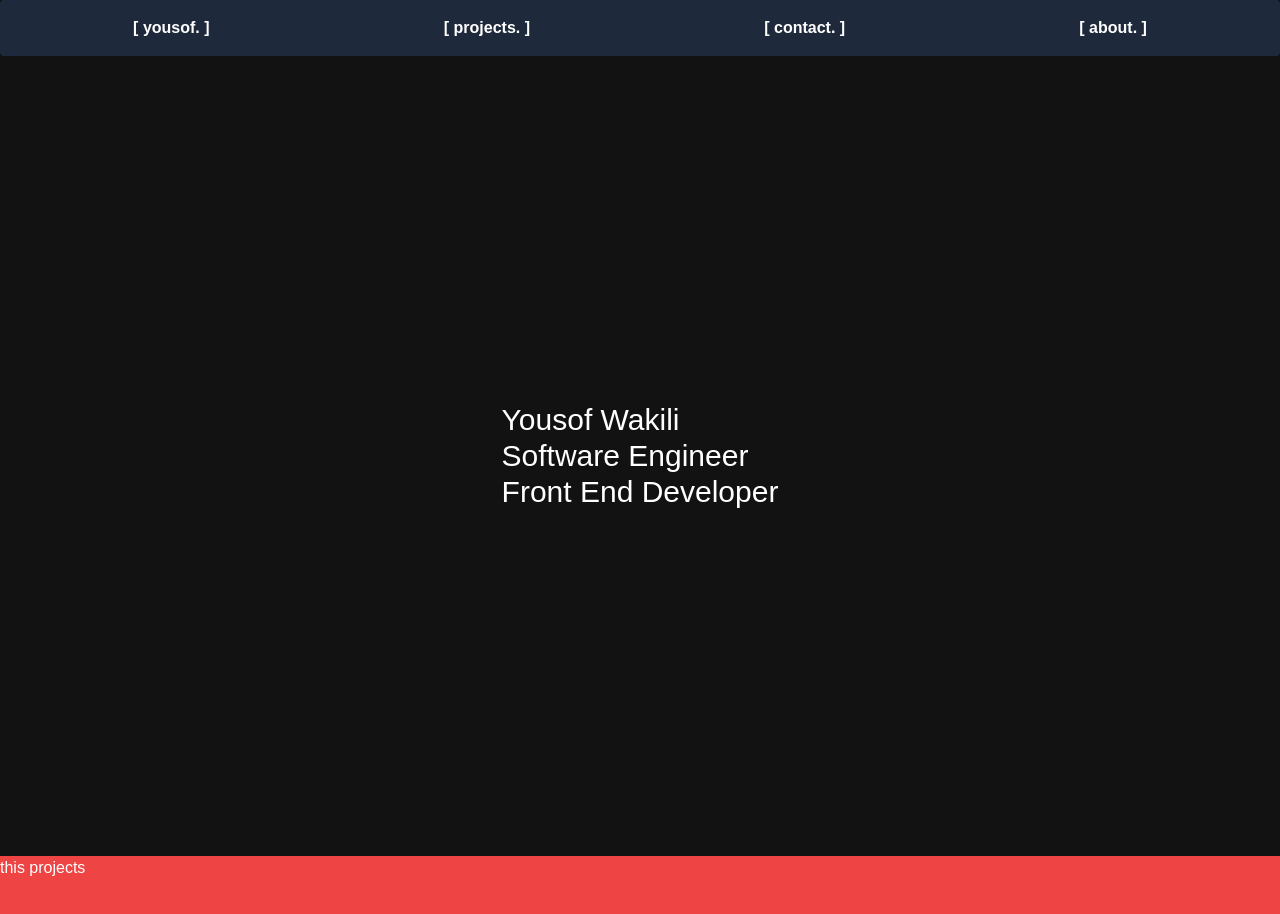
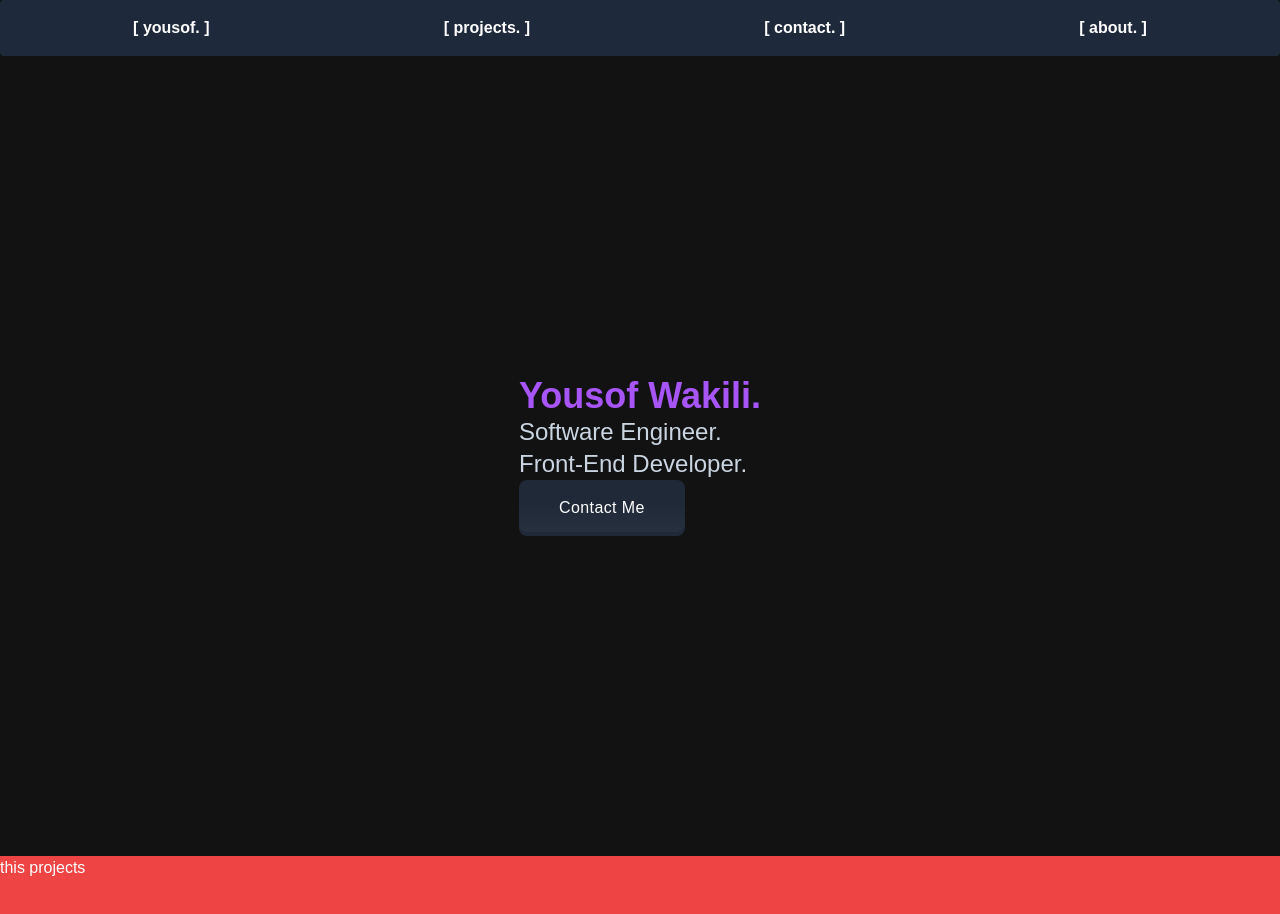
Before and after one commit to ywakili18/Portfolio_V2, a Next.js app: page / in a window 1280 px wide. Shown: the top 914 px of the page. Built offline with nearby package versions, Linux system fonts and the light colour scheme.

Commit message:
added button component and styling

```diff
--- /dev/null
+++ b/components/buttons/Button.js
@@ -0,0 +1,15 @@
+const Button = ({ bgcolor, text }) => {
+  return (
+    <a
+      href="#_"
+      class="relative inline-flex items-center justify-center px-10 py-4 overflow-hidden
+      font-medium tracking-wide text-white hover:text-blue-800 hover:font-extrabold bg-gray-800 rounded-lg group"
+    >
+      <span class="absolute w-0 h-0 transition-all duration-400 ease-out bg-violet-200  rounded-full group-hover:w-56 group-hover:h-56"></span>
+      <span class="absolute inset-0 w-full h-full -mt-1 rounded-lg opacity-30 bg-gradient-to-b from-transparent via-transparent to-gray-700"></span>
+      <span class="relative ">{text}</span>
+    </a>
+  )
+}
+
+export default Button
--- a/pages/index.js
+++ b/pages/index.js
@@ -1,9 +1,11 @@
 import Head from 'next/head'
+import Link from 'next/link'
 import styles from '../styles/Home.module.css'
 import NavBar from '../components/NavBar'
 import Projects from './Projects'
 import Contact from './Contact'
 import About from './About'
+import Button from '../components/buttons/Button'
 export default function Home() {
   return (
     <div className={styles.container}>
@@ -16,11 +18,18 @@ export default function Home() {
         />
       </Head>
       <NavBar />
-      <div className="text-3xl flex h-screen">
+      <div className=" flex h-screen">
         <div className="m-auto">
-          <h1>Yousof Wakili</h1>
-          <h2>Software Engineer</h2>
-          <h3>Front End Developer</h3>
+          <h1 className="font-extrabold text-4xl text-purple-500">
+            Yousof Wakili.
+          </h1>
+          <h2 className="text-2xl text-slate-300">Software Engineer.</h2>
+          <h3 className="text-2xl text-slate-300">Front-End Developer.</h3>
+          <Link href="#contact">
+            <a>
+              <Button text="Contact Me" />
+            </a>
+          </Link>
         </div>
       </div>
       <Projects />
```
